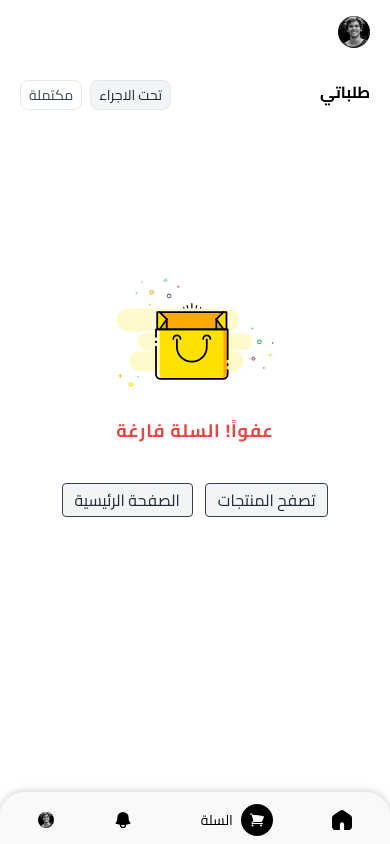
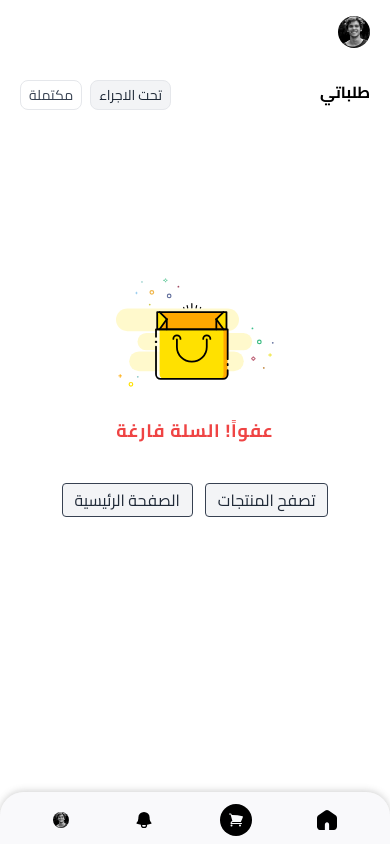
Before and after one commit to MHMDHIDR/ecommerce, a React (Vite) app: page /cart in a window 390 px wide. Built offline with nearby package versions, Linux system fonts and the light colour scheme.

Commit message:
css changes

```diff
--- a/src/components/Menu.tsx
+++ b/src/components/Menu.tsx
@@ -21,7 +21,7 @@ const Menu = () => {
 
   const { isSidebarOpen, menuToggler, getLocalStorageUser } =
     useContext<AppSettingsProps>(AppSettingsContext)
-  const { loading: loadingAuth, userData, isAuth } = useAuth()
+  const { userData } = useAuth()
   const {
     type: accountType,
     id,
@@ -107,7 +107,7 @@ const Menu = () => {
       lg:flex-wrap lg:justify-start lg:px-20
     `}
       >
-        <menu className='flex md:flex-col items-center gap-8 md:gap-12 w-full md:justify-start md:pt-40 justify-around'>
+        <menu className='flex md:flex-col items-center gap-2 sm:gap-8 md:gap-12 w-full md:justify-start md:pt-40 justify-around'>
           {!isSmallScreen && (
             <Link to='/' onClick={menuToggler}>
               <Logo width='24' height='20' />
@@ -129,7 +129,9 @@ const Menu = () => {
                   <span className='bg-black dark:bg-gray-300 p-2 rounded-full'>
                     <item.icon className='w-4 h-4 fill-gray-50 dark:fill-neutral-900' />
                   </span>
-                  <span className='px-2 dark:text-gray-50'>{item.label}</span>
+                  {!isSmallScreen && (
+                    <span className='px-2 dark:text-gray-50'>{item.label}</span>
+                  )}
                 </div>
               ) : (
                 <span className='[&>svg]:w-5 inline-block py-1.5'>
```
